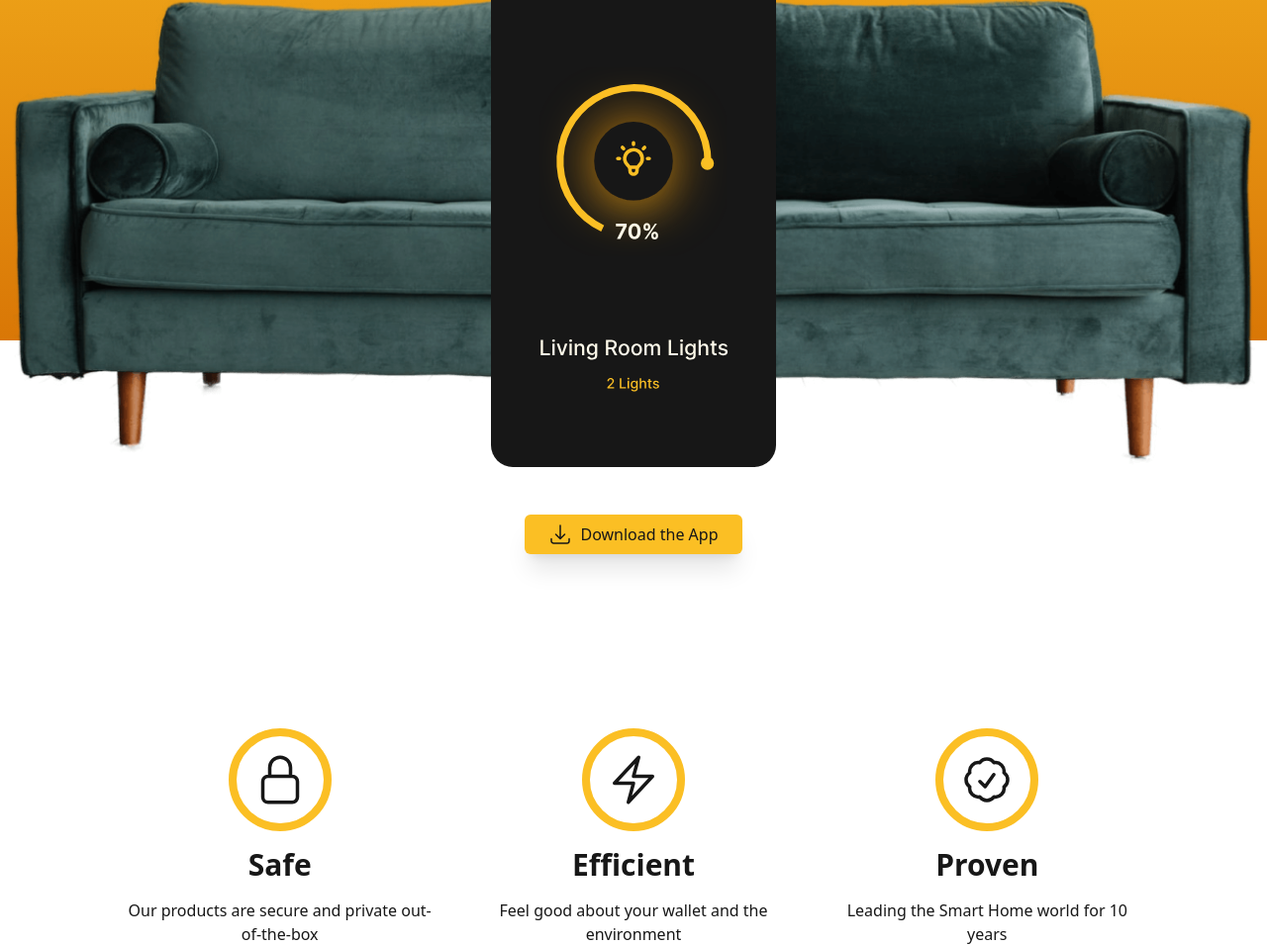
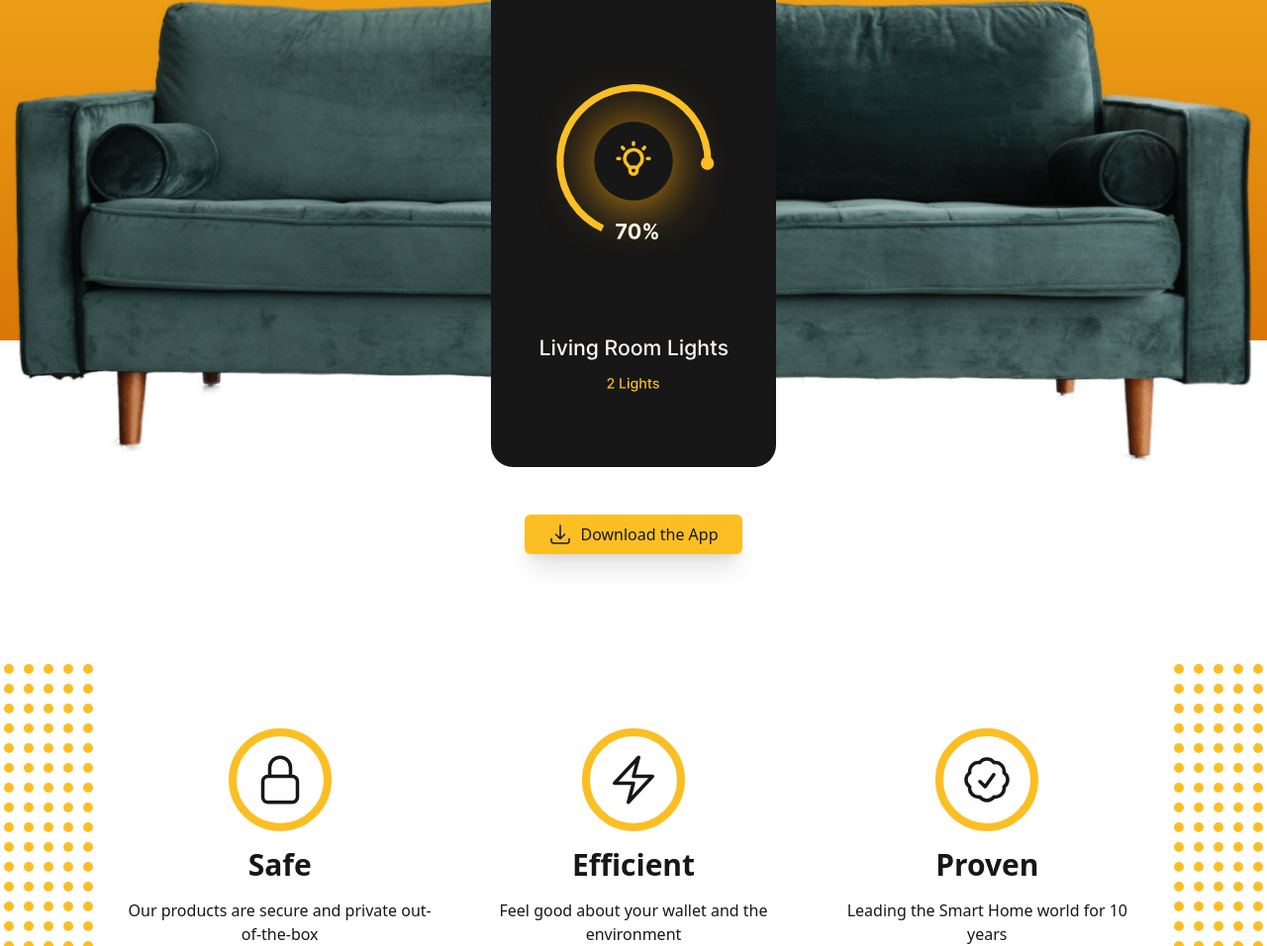
Before and after one commit to Vale404-notfound/tailwind-project-smart-home, a website built with Vite: page index.html in a window 1280 px wide. Shown: the part 412-1368 px from the top of the page at 99% size. Built offline with nearby package versions, Linux system fonts and the light colour scheme.

Commit message:
add dots on lg and xl screens

```diff
--- a/index.html
+++ b/index.html
@@ -228,6 +228,17 @@ dark:bg-neutral-800
     </a>
 
     <section aria-labelledby="qualities" class="relative">
+
+      <img src="./assets/dots.svg" class="
+        hidden
+        lg:block
+        absolute
+        top-1/2
+        -translate-y-1/2
+        -left-24
+        xl:-left-7
+      " alt="dots" aria-hidden="true">
+
       <h2 id="qualities" class="sr-only">Our Qualities</h2>
 
       <div class="container
@@ -310,6 +321,16 @@ dark:bg-neutral-800
         </div>
       </div>
 
+      <img src="./assets/dots.svg" class="
+        hidden
+        lg:block
+        absolute
+        top-1/2
+        -translate-y-1/2
+        -right-24
+        xl:-right-7
+      " alt="dots" aria-hidden="true">
+
     </section>
 
 
```
